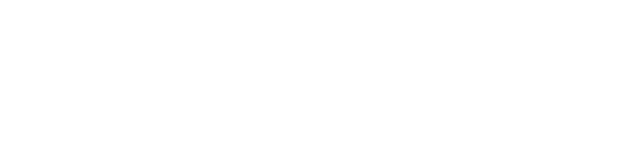
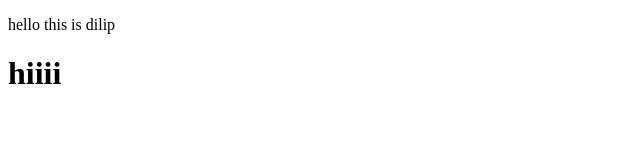
Before and after one commit to dilipsingh27/gitBasic, a plain HTML site: page index.html in a window 1280 px wide. Shown: the whole page, without its empty margins (0-640 px from the left). Drawn offline with Linux system fonts and the light colour scheme.

Commit message:
first modified

```diff
--- a/index.html
+++ b/index.html
@@ -7,6 +7,7 @@
     <title>Document</title>
 </head>
 <body>
-
+    <p>hello this is dilip</p>
+    <h1>hiiii</h1>
 </body>
 </html>
```
